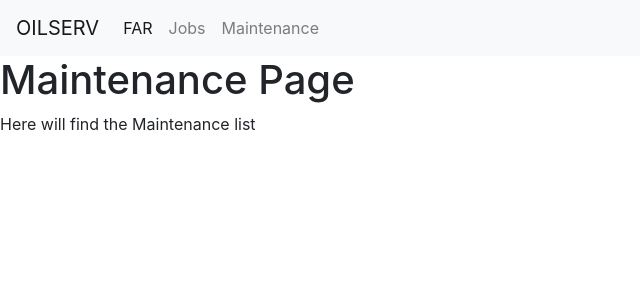
After one commit to wcqrwtqr/KIU-Equipment-Site, a Django app: page /Maintenance/ in a window 1280 px wide. The commit adds this page. Shown: the top 300 px of the page, without its empty margins (0-640 px from the left). Run offline with Django 3.2, Linux system fonts and the light colour scheme; some libraries are stand-ins or nearby versions.

Commit message:
Managed to fix all the apps (FAR, Jobs,Maintenance )

```diff
--- /dev/null
+++ b/FAR/urls.py
@@ -0,0 +1,8 @@
+from django.urls import path
+from . import views
+
+#app_name = 'FAR'
+
+urlpatterns = [
+    path('', views.Far_List.as_view(), name='far'),
+]
--- a/FAR/views.py
+++ b/FAR/views.py
@@ -1,3 +1,6 @@
-from django.shortcuts import render
+from django.views.generic import TemplateView
 
 # Create your views here.
+
+class Far_List(TemplateView):
+    template_name = 'FAR/far_page.html'
--- /dev/null
+++ b/Jobs/urls.py
@@ -0,0 +1,6 @@
+from django.urls import path
+from . import views
+
+urlpatterns = [
+path('Jobs/', views.JobsList.as_view(), name='jobs')
+]
--- a/Jobs/views.py
+++ b/Jobs/views.py
@@ -1,3 +1,8 @@
 from django.shortcuts import render
+from django.views.generic import TemplateView
 
 # Create your views here.
+
+
+class JobsList(TemplateView):
+    template_name = 'jobs/Jobs_page.html'
--- /dev/null
+++ b/Maintenance/templates/Maintenance/maintenance_page.html
@@ -0,0 +1,9 @@
+{% extends 'base.html' %}
+
+{% block body_block %}
+
+<h1>Maintenance Page</h1>
+
+<p>Here will find the Maintenance list </p>
+
+{% endblock %}
--- /dev/null
+++ b/Maintenance/urls.py
@@ -0,0 +1,6 @@
+from django.urls import path
+from . import views
+
+urlpatterns = [
+path('', views.MaintenanceList.as_view(), name='maintenance')
+]
--- a/Maintenance/views.py
+++ b/Maintenance/views.py
@@ -1,3 +1,7 @@
 from django.shortcuts import render
+from django.views.generic import TemplateView
 
 # Create your views here.
+
+class MaintenanceList(TemplateView):
+    template_name = 'Maintenance/maintenance_page.html'
--- a/WTCDataBase/urls.py
+++ b/WTCDataBase/urls.py
@@ -21,4 +21,7 @@ urlpatterns = [
     path('admin/', admin.site.urls),
     path('', views.HomePage.as_view(), name='home'),
     path('thanks/', views.ThanksPage.as_view(), name='thanks'),
+    path('FAR/', include('FAR.urls')),
+    path('Jobs/', include('Jobs.urls')),
+    path('Maintenance/', include('Maintenance.urls')),
 ]
--- a/templates/base.html
+++ b/templates/base.html
@@ -9,31 +9,27 @@
 	<body>
 		<!--NavBar-->
 		<nav class="navbar navbar-expand-lg navbar-light bg-light">
-			<a class="navbar-brand" href="#">OILSERV</a>
+			<a class="navbar-brand" href="{% url 'home' %} ">OILSERV</a>
 			<button class="navbar-toggler" type="button" data-toggle="collapse" data-target="#navbarNav" aria-controls="navbarNav" aria-expanded="false" aria-label="Toggle navigation">
 				<span class="navbar-toggler-icon"></span>
 			</button>
 			<div class="collapse navbar-collapse" id="navbarNav">
 				<ul class="navbar-nav">
 					<li class="nav-item active">
-						<a class="nav-link" href="#">FAR <span class="sr-only">(current)</span></a>
+						<a class="nav-link" href="{% url 'far' %}">FAR</a>
 					</li>
 					<li class="nav-item">
-						<a class="nav-link" href="#">Jobs</a>
+						<a class="nav-link" href="{% url 'jobs'  %}">Jobs</a>
 					</li>
 					<li class="nav-item">
-						<a class="nav-link" href="#">Maintenance</a>
-					</li>
-					<li class="nav-item">
-						<a class="nav-link disabled" href="#" tabindex="-1" aria-disabled="true">Disabled</a>
+						<a class="nav-link" href=" {% url 'maintenance'  %}">Maintenance</a>
 					</li>
 				</ul>
 			</div>
 		</nav>
+		{% block body_block %}
 
-
-
-
+		{% endblock %}
 		<script src="https://code.jquery.com/jquery-3.5.1.slim.min.js" integrity="sha384-DfXdz2htPH0lsSSs5nCTpuj/zy4C+OGpamoFVy38MVBnE+IbbVYUew+OrCXaRkfj" crossorigin="anonymous"></script>
 		<script src="https://cdn.jsdelivr.net/npm/popper.js@1.16.1/dist/umd/popper.min.js" integrity="sha384-9/reFTGAW83EW2RDu2S0VKaIzap3H66lZH81PoYlFhbGU+6BZp6G7niu735Sk7lN" crossorigin="anonymous"></script>
 		<script src="https://stackpath.bootstrapcdn.com/bootstrap/4.5.2/js/bootstrap.min.js" integrity="sha384-B4gt1jrGC7Jh4AgTPSdUtOBvfO8shuf57BaghqFfPlYxofvL8/KUEfYiJOMMV+rV" crossorigin="anonymous"></script>
--- a/templates/index.html
+++ b/templates/index.html
@@ -4,4 +4,6 @@
 
 <h1>Welcome page</h1>
 
+<p>This is the page where was file our self</p>
+
 {% endblock %}
```
Also changed, not shown: FAR/templates/FAR/far_page.html (added, +9 -0 lines), Jobs/templates/Jobs/jobs_page.html (added, +9 -0 lines).
